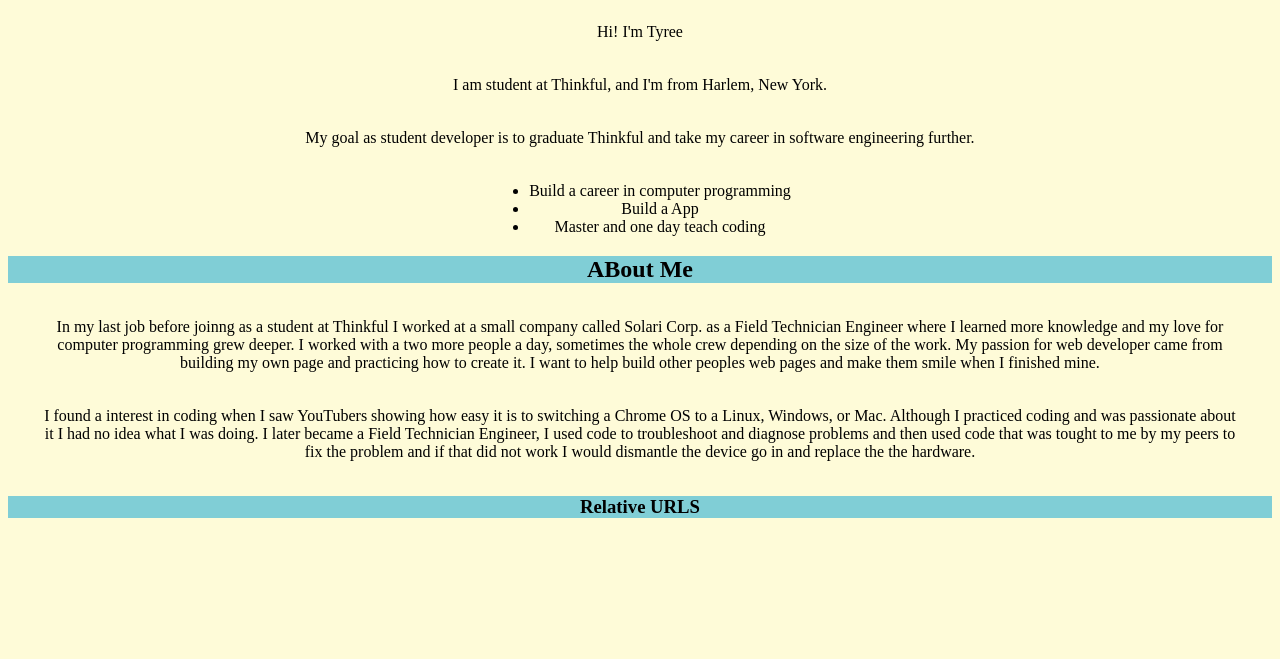
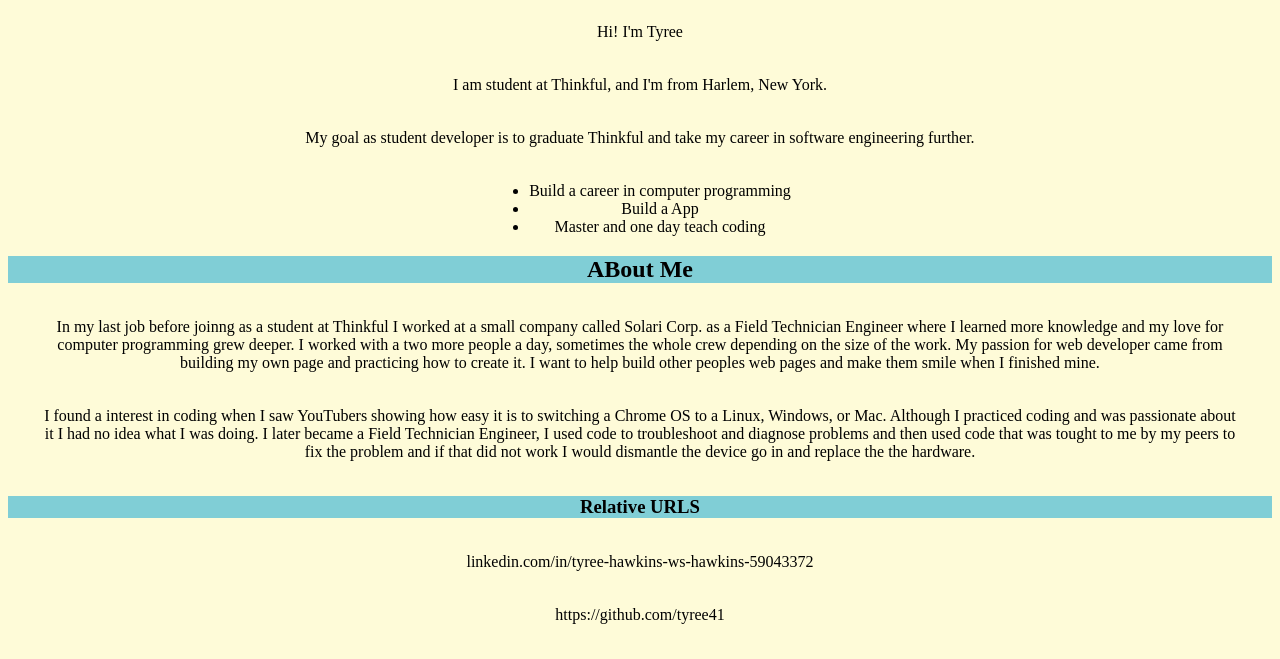
Before and after one commit to tyree41/Profile-test, a plain HTML site: page index.html in a window 1280 px wide. Shown: the part 651-1310 px from the top of the page. Before the commit the page ends 1188 px from the top, so only its background shows below. Drawn offline with Linux system fonts and the light colour scheme.

Commit message:
Update index.html

```diff
--- a/index.html
+++ b/index.html
@@ -29,7 +29,7 @@
     Technician Engineer, I used code to troubleshoot and diagnose problems and then used code that was tought to me by my peers to fix the problem and if that did not work I would dismantle the device go in and replace the the hardware.</p>
   </body>
   <h3> Relative URLS </h3>
-  <a href="linkedin.com/in/tyree-hawkins-ws-hawkins-59043372"</a>
-  <a href="https://github.com/tyree41"</a>
+  <p> linkedin.com/in/tyree-hawkins-ws-hawkins-59043372 </p>
+  <p> https://github.com/tyree41 </p>
 
 <html>
```
